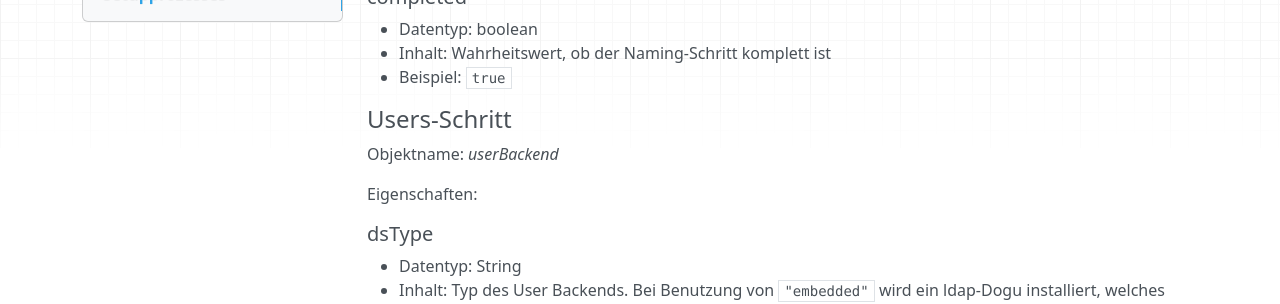
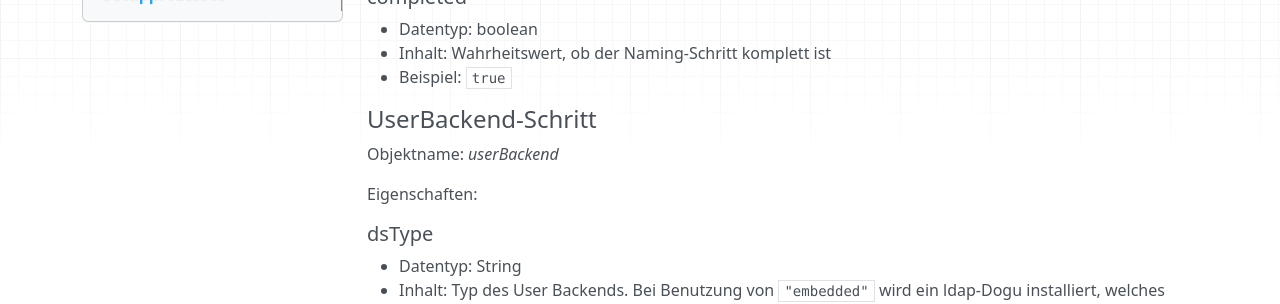
Before and after one commit to cloudogu/ecosystem, an MkDocs documentation site: the page built from docs/docs/user-guide/setup-json_de.md, in a window 1280 px wide and 900 px high, scrolled down 2465 px. Shown: the part 158-462 px from the top of the window. Built offline with MkDocs 1.6.1, drawn with Linux system fonts in a browser that asks for light colours; nearby versions of some CDN libraries; old or Windows-style settings are respelled for this version of MkDocs.

Commit message:
Update setup-json_de.md

```diff
--- a/docs/docs/user-guide/setup-json_de.md
+++ b/docs/docs/user-guide/setup-json_de.md
@@ -106,7 +106,7 @@ die IP-Adresse des EcoSystems an dieser Stelle verwendet.
 * Beispiel: ``true``
 
 
-#### Users-Schritt
+#### UserBackend-Schritt
 Objektname: _userBackend_
 
 Eigenschaften:
```
